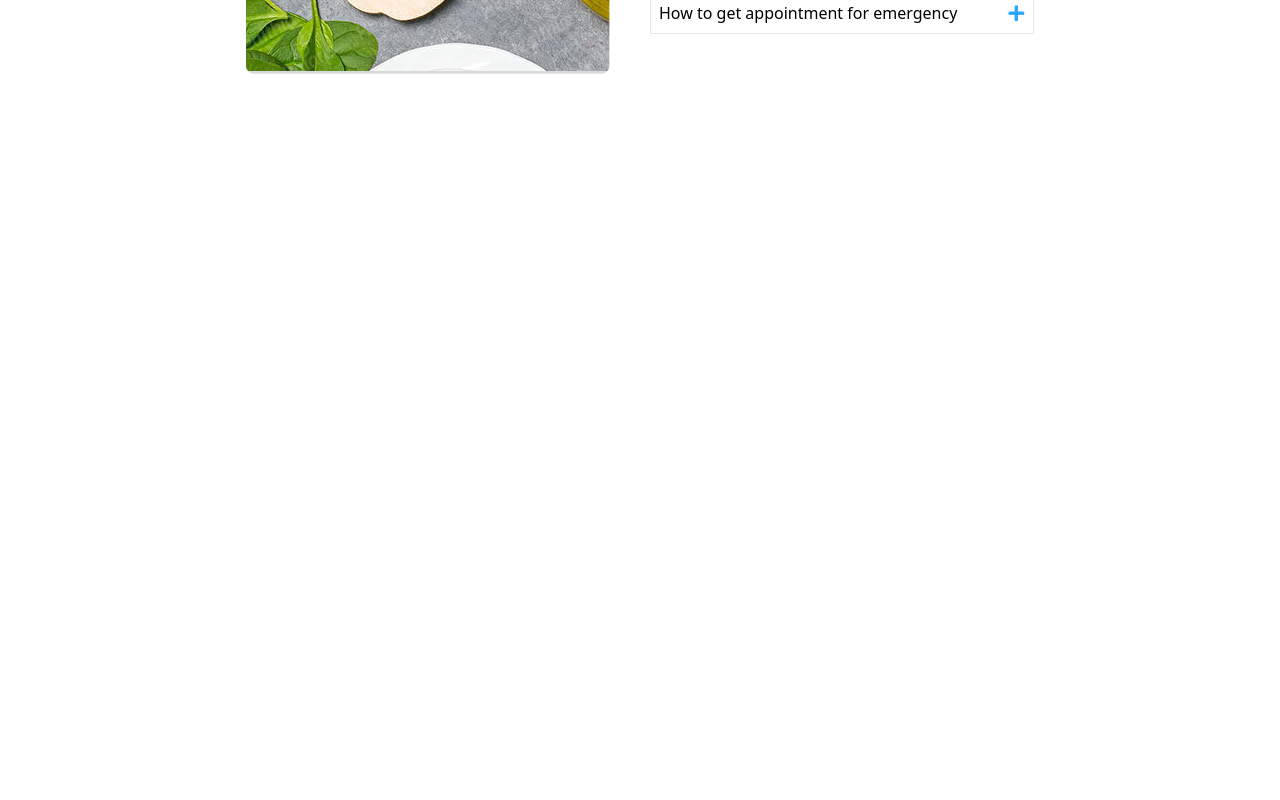
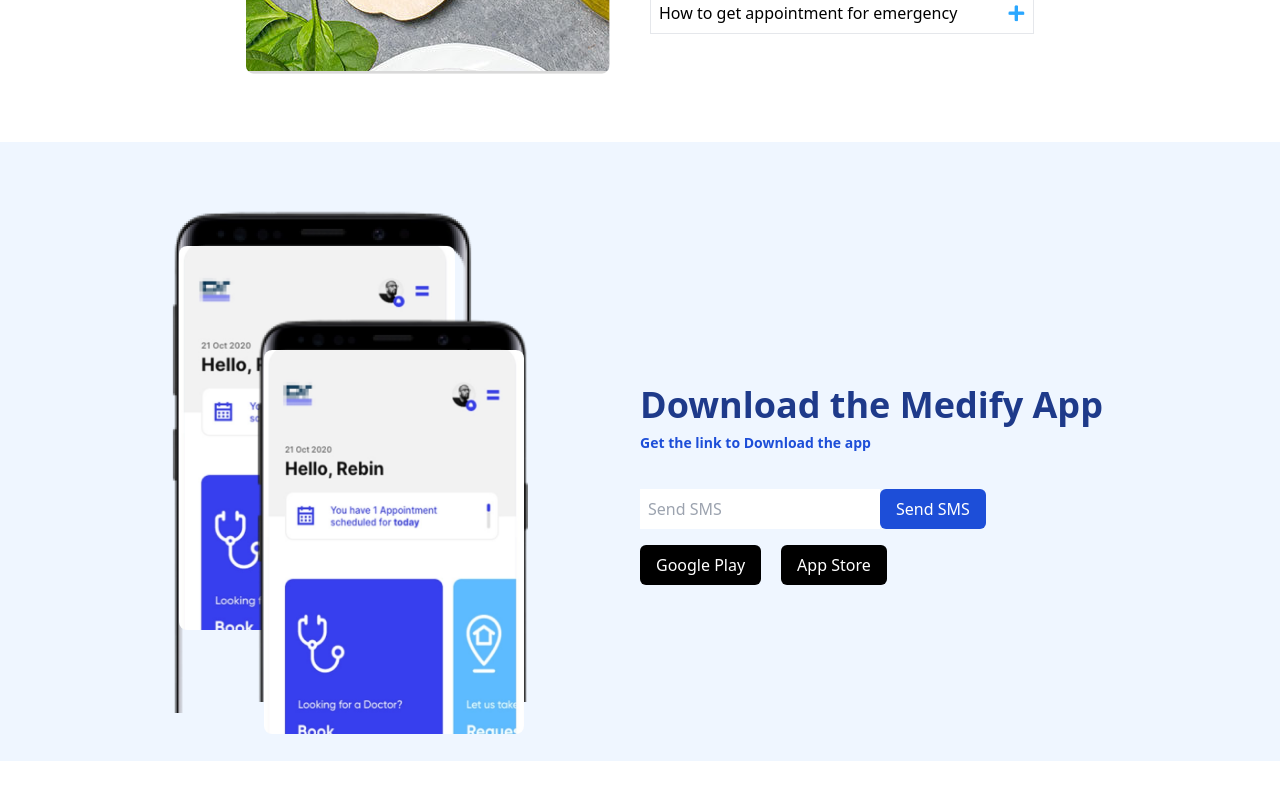
Before and after one commit to shubhamrawat0269/medify, a React (Vite) app: page / in a window 1280 px wide. Shown: the part 5092-5892 px from the top of the page. Before the commit the page ends 5194 px from the top, so only its background shows below. Built offline with nearby package versions, Linux system fonts and the light colour scheme.

Commit message:
Download Section Complete

```diff
--- a/src/components/DownloadSection/DownloadSection.jsx
+++ b/src/components/DownloadSection/DownloadSection.jsx
@@ -1,7 +1,82 @@
 import React from "react";
+import { Button } from "../composer";
 
 const DownloadSection = () => {
-  return <div>DownloadSection</div>;
+  return (
+    <div className="bg-blue-50 mt-10 mb-10">
+      <div className="w-5/6 m-auto pt-10 md:grid md:grid-cols-2 md:items-center">
+        <div className="w-5/6 px-5 py-2 m-auto md:grid">
+          <div className="py-5 relative mb-5">
+            <figure>
+              <img src="images/pngs/bazel2.png" alt="" />
+            </figure>
+            <figure className="absolute top-14 left-2">
+              <img
+                src="images/pngs/mobile1.png"
+                className="w-full h-96 rounded-lg"
+                alt=""
+              />
+            </figure>
+            <figure className="absolute top-32 right-12">
+              <img src="images/pngs/bazel1.png" className="h-96" alt="" />
+            </figure>
+            <figure className="absolute top-40" style={{ right: "2.2rem" }}>
+              <img
+                src="images/pngs/mobile1.png"
+                style={{ width: "94%" }}
+                className="h-96 rounded-lg"
+                alt=""
+              />
+            </figure>
+          </div>
+        </div>
+        <div>
+          <div className="pt-5 pb-5 text-center  md:text-left">
+            <h2 className="font-bold text-3xl md:text-4xl text-blue-900 mt-2 mb-2">
+              Download the Medify App
+            </h2>
+            <p className="font-bold text-sm text-blue-700">
+              Get the link to Download the app
+            </p>
+          </div>
+          <div className="flex items-center justify-center md:justify-start">
+            <input
+              type="text"
+              style={{ width: "15rem" }}
+              className="p-2 my-4 outline-none"
+              placeholder="Send SMS"
+            />
+            <Button
+              title="Send SMS"
+              bgColor="bg-blue-700"
+              color="text-white"
+              padding="p-2"
+              paddingLeft="pl-4"
+              paddingRight="pr-4"
+            />
+          </div>
+          <div className="flex gap-5 items-center justify-center md:justify-start">
+            <Button
+              title="Google Play"
+              bgColor="bg-black"
+              color="text-white"
+              padding="p-2"
+              paddingLeft="pl-4"
+              paddingRight="pr-4"
+            />
+            <Button
+              title="App Store"
+              bgColor="bg-black"
+              color="text-white"
+              padding="p-2"
+              paddingLeft="pl-4"
+              paddingRight="pr-4"
+            />
+          </div>
+        </div>
+      </div>
+    </div>
+  );
 };
 
 export default DownloadSection;
--- a/src/pages/Home.jsx
+++ b/src/pages/Home.jsx
@@ -10,6 +10,7 @@
   Blog,
   FAQ,
   ServiceSection,
+  DownloadSection,
 } from "../components/composer";
 
 const Home = () => {
@@ -25,6 +26,7 @@
       <Blog />
       <ServiceSection />
       <FAQ />
+      <DownloadSection />
     </>
   );
 };
```
